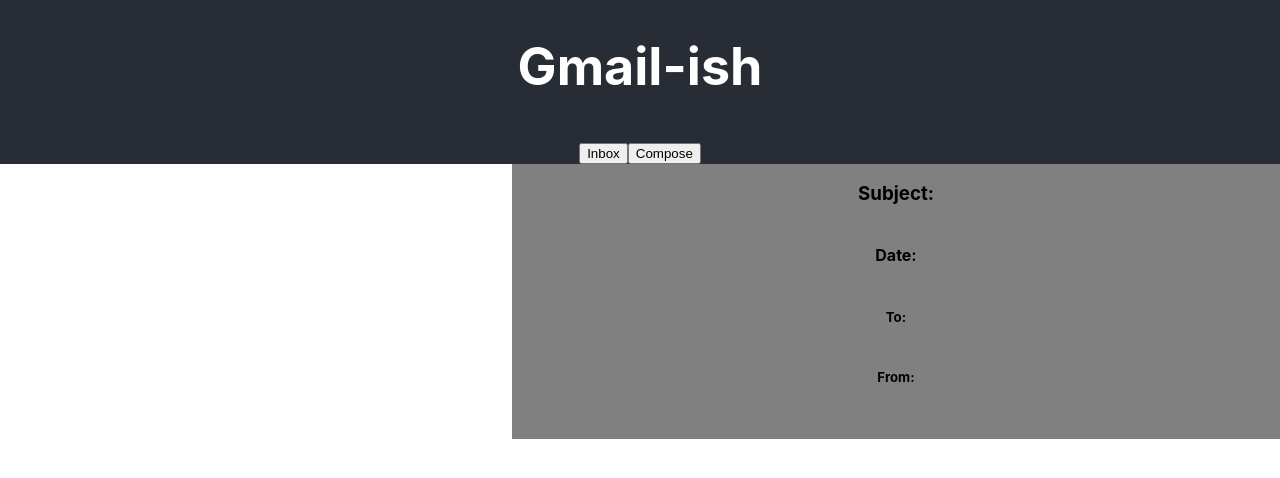
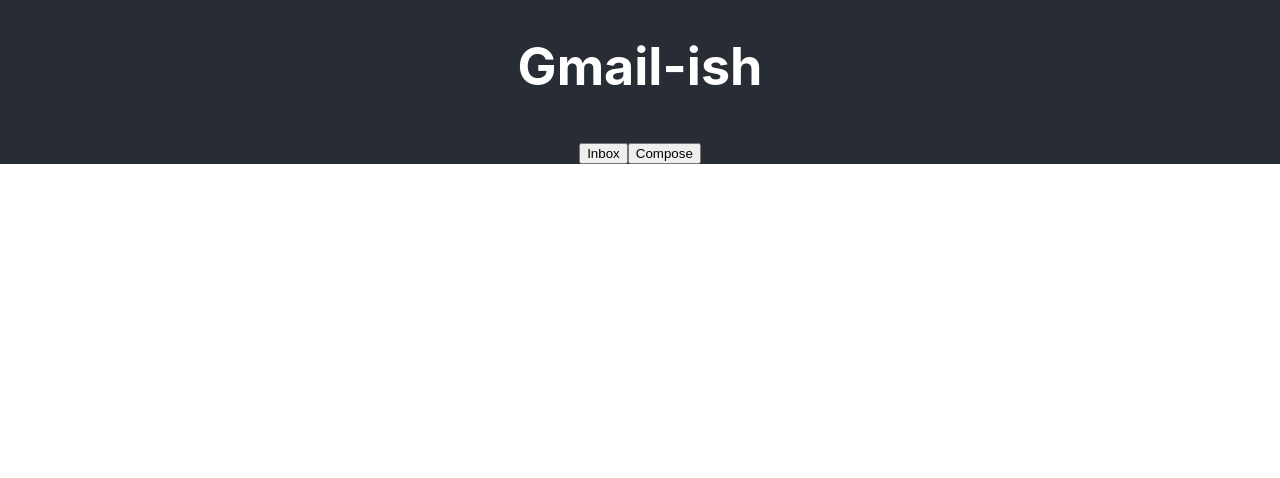
Before and after one commit to tissawd/mock-gmail, a React (Create React App) app: page / in a window 1280 px wide. Shown: the top 478 px of the page. Built offline with nearby package versions, Linux system fonts and the light colour scheme.

Commit message:
fixed reading pane to only show when email is selected

```diff
--- a/src/App.js
+++ b/src/App.js
@@ -27,7 +27,7 @@ class App extends React.Component {
     async function fetchMessages(endpoint){
       let messagesRaw = await fetch(endpoint)
       let messagesArray = await messagesRaw.json();
-      console.log(messagesArray);
+      // console.log(messagesArray);
       this.setState((state) => {
         return {
           messages: messagesArray,
@@ -45,7 +45,7 @@ class App extends React.Component {
         }
       );
     });
-    console.log(this.state.selectedMessage);
+    // console.log(this.state.selectedMessage);
   };
 
   openComposer(){
@@ -81,10 +81,13 @@ class App extends React.Component {
           <aside className="inbox">
             <MessageList selectMessage={this.setReadingPane} messages={this.state.messages} />
           </aside>
-          <div className="reading-pane">
-            <EmailMessage message={this.state.selectedMessage}/>
-            <p>{this.state.selectedMessage.message}</p>
-          </div>
+          {this.state.selectedMessage.id ?
+            <div className="reading-pane">
+              <EmailMessage message={this.state.selectedMessage}/>
+              <p>{this.state.selectedMessage.message}</p>
+            </div>
+            : null
+          }
         </main>
       </div>
     )
```
